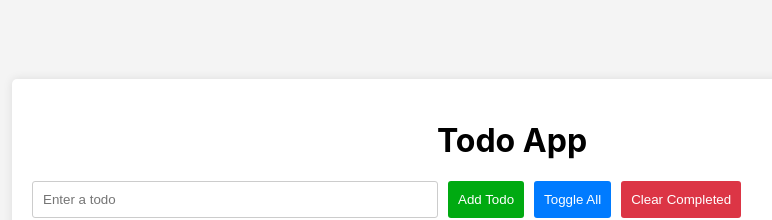
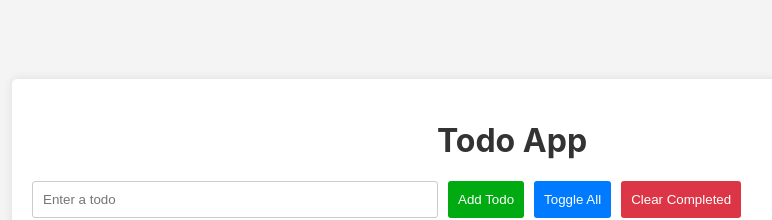
Before and after one commit to NimNim20/ToDo, a website built with Vite: page index.html in a window 1280 px wide. Shown: the part 220-440 px from the top of the page, without its empty margins (128-900 px from the left). Built offline with nearby package versions, Linux system fonts and the light colour scheme.

Commit message:
Preparing branch work

```diff
--- a/src/main.ts
+++ b/src/main.ts
@@ -173,9 +173,8 @@ clearCompletedButton.addEventListener('click', clearCompletedTodos)
 
 // Option 10: Add a progress bar to show the percentage of completed todos.
 // Update the progress bar as todos are marked as completed or incomplete.
-// Dark Mode Toggle:
+
 
 
 // Option 11: Add a button to toggle between light and dark modes.
 // Change the app's theme based on the selected mode.
-// Export/Import Todos:
--- a/src/style.css
+++ b/src/style.css
@@ -41,6 +41,7 @@ body {
 
 h1 {
   text-align: center;
+  color: #333;
 }
 
 .todo-form {
```
Also changed, not shown: index.html (line endings or trailing spaces).
